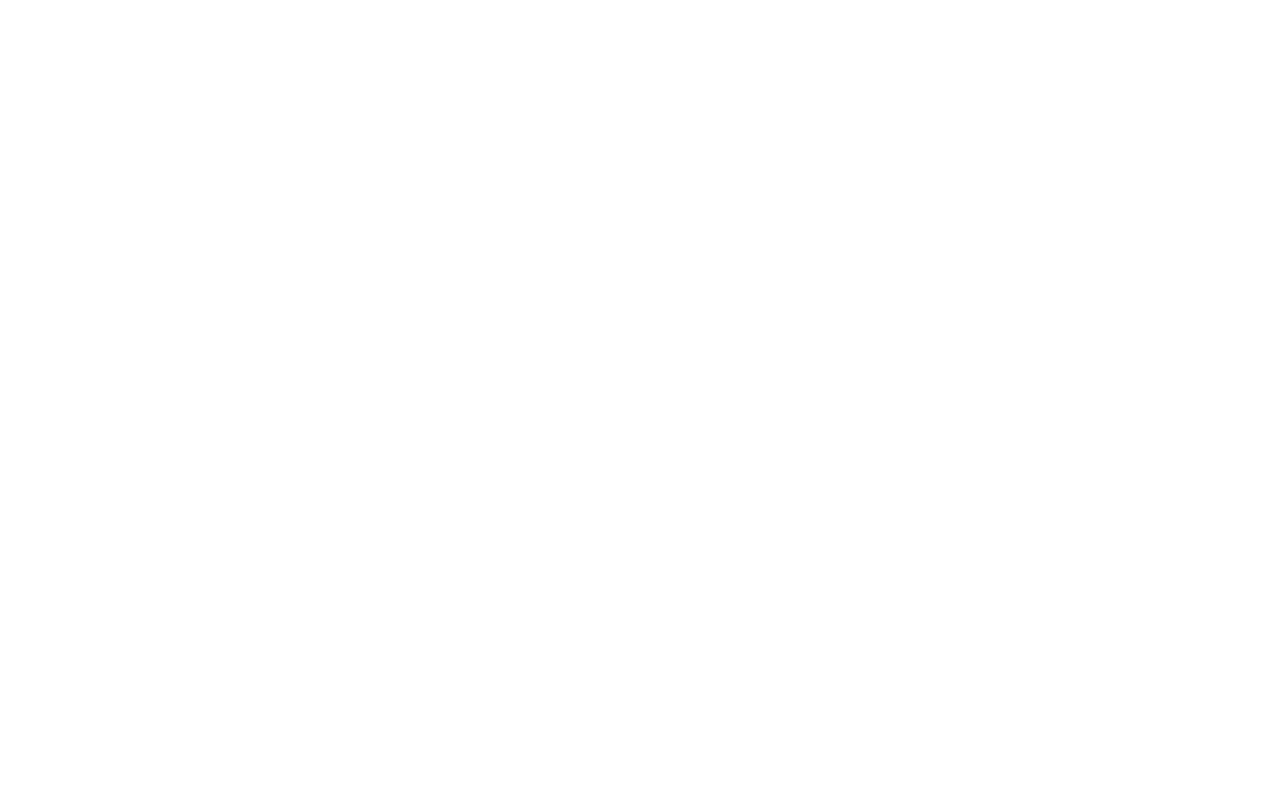
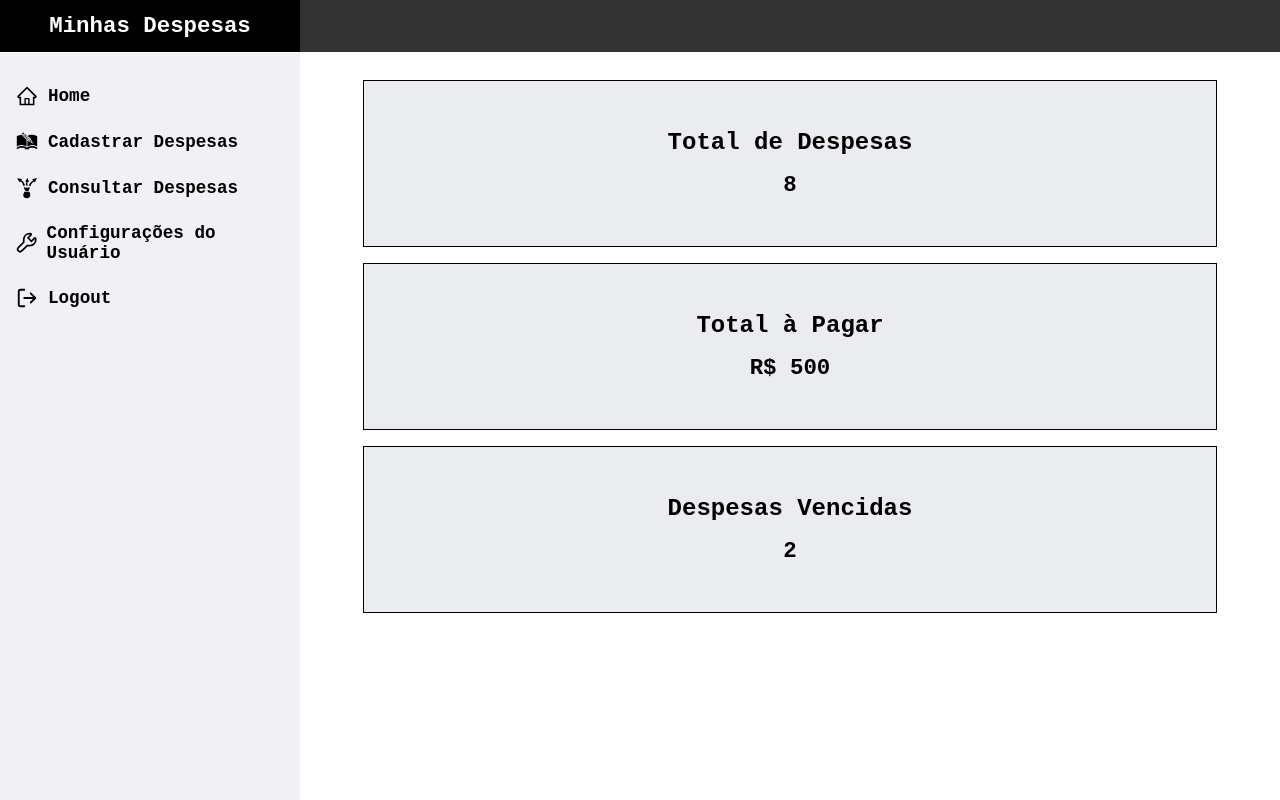
Before and after one commit to IAmUserUndefined/minhas-despesas-front-end, a React (Create React App) app: page /home in a window 1280 px wide. Before the commit this address had no page. Built offline with nearby package versions, Linux system fonts and the light colour scheme.

Commit message:
criar página home e atualizar página de registro de despesa

```diff
--- /dev/null
+++ b/src/pages/Home/index.jsx
@@ -0,0 +1,32 @@
+import React from 'react';
+
+import Header from "../../components/Header";
+import Aside from "../../components/Aside";
+import ContainerMain from "../../components/ContainerMain";
+
+import InformationContainer from './styles';
+
+const Home = () => {
+    return (
+        <>
+            <Header />
+            <Aside />
+            <ContainerMain>
+                <InformationContainer>
+                    <h2>Total de Despesas</h2>
+                    <span>8</span>
+                </InformationContainer>
+                <InformationContainer>
+                    <h2>Total à Pagar</h2>
+                    <span>R$ 500</span>
+                </InformationContainer>
+                <InformationContainer>
+                    <h2>Despesas Vencidas</h2>
+                    <span>2</span>
+                </InformationContainer>
+            </ContainerMain>
+        </>
+     );
+}
+
+export default Home;
--- /dev/null
+++ b/src/pages/Home/styles.js
@@ -0,0 +1,20 @@
+import styled from "styled-components";
+
+const InformationContainer = styled.div`
+    margin: 0 auto;
+    text-align: center;
+    padding: 3rem;
+    background-color: #ebecf0;
+    width: 90%;
+    margin-top: 1rem;
+    border: 1px solid #000;
+
+    > span {
+        display: block;
+        margin-top: 1rem;
+        font-weight: 800;
+        font-size: 1.4rem;
+    }
+`;
+
+export default InformationContainer;
--- a/src/pages/RegisterExpense/index.jsx
+++ b/src/pages/RegisterExpense/index.jsx
@@ -15,8 +15,6 @@
             <ContainerMain>
                 <Form name="expense">
 
-                    <h2>Cadastrar Despesa</h2>
-
                     <FormInput type="text" placeholder="Nome" name="expenseName" />
                     <FormInput type="date" placeholder="Data de Vencimento" name="dueDate" />
                     <FormInput type="number" placeholder="Preço" min="0" name="price" />
--- a/src/routes.js
+++ b/src/routes.js
@@ -7,6 +7,7 @@
 import VerifyEmail from "./pages/VerifyEmail";
 import VerifyEmailUpdate from "./pages/VerifyEmailUpdate";
 import ConfigUser from "./pages/ConfigUser";
+import Home from "./pages/Home";
 import RegisterExpense from "./pages/RegisterExpense";
 import Expenses from "./pages/Expenses";
 
@@ -20,6 +21,7 @@
                 <Route path="/forget-password" element={<ForgetPassword />} exact />
                 <Route path="/recover-password" element={<RecoverPassword />} exact />
                 <Route path="/update-email" element={<VerifyEmailUpdate />} exact />
+                <Route path="/home" element={<Home />} exact />
                 <Route path="/register-expenses" element={<RegisterExpense />} exact />
                 <Route path="/expenses" element={<Expenses />} exact />
                 <Route path="/config-user" element={<ConfigUser />} exact />
```
